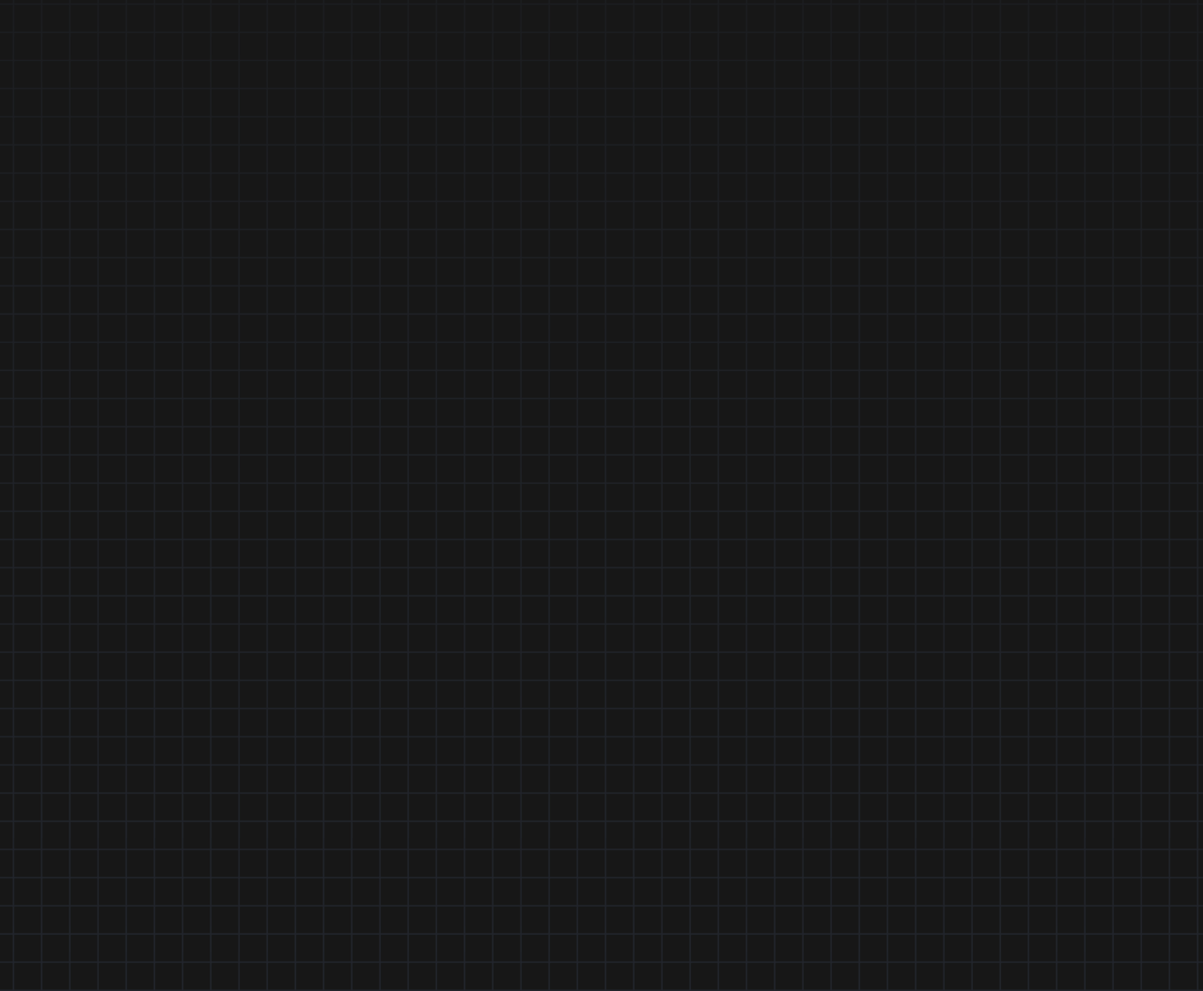
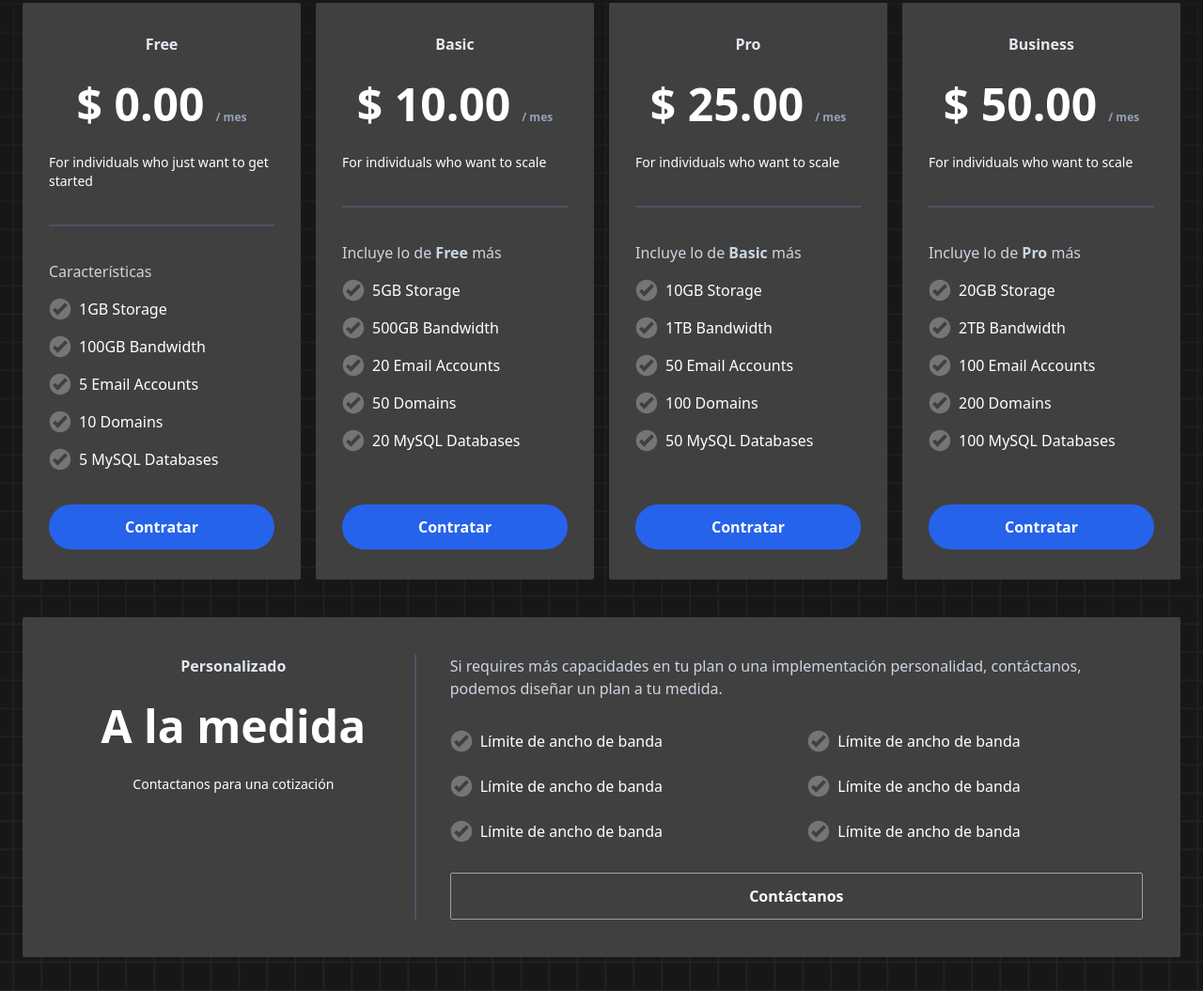
Before and after one commit to zeolimaldonado/landing-page, an Astro site: page / in a window 1280 px wide. Shown: the part 981-2036 px from the top of the page at 94% size. Built offline with nearby package versions, Linux system fonts and the light colour scheme; Astro itself is replaced by a stand-in of ours.

Commit message:
Pricing section

```diff
--- a/src/components/ButtonDemo.astro
+++ b/src/components/ButtonDemo.astro
@@ -3,5 +3,5 @@
 ---
 
 <button class="px-6 text-sky-600 text-sm font-semibold bg-slate-200 rounded-full h-11 hover:bg-slate-300">
-  Solicita tu demo
+  	Solicita tu demo
 </button>
--- a/src/components/Footer.astro
+++ b/src/components/Footer.astro
@@ -3,19 +3,21 @@ import Social from "./footer/Social.astro";
 import SuscriptionForm from "./react/SuscriptionForm";
 ---
 
-<footer class="w-full min-h-28">
-	<div class="container mx-auto space-y-6">
-		<section class="border-y-2 border-y-slate-700 w-full flex justify-between gap-6 items-center py-12">
+<footer class="w-full min-h-28 space-y-6">
+	<section class="border-y-2 border-y-slate-700 w-full py-12">
+		<div class="container mx-auto flex justify-between gap-6 items-center px-6">
 			<article class="flex-[3_3_0%]"></article>
-			<SuscriptionForm />
-		</section>
-		<section class="flex justify-between items-center py-6">
+			<SuscriptionForm client:load />
+		</div>
+	</section>
+	<section>
+		<div class="container mx-auto flex justify-between items-center py-6 px-6">
 			<div class="flex-1 flex justify-start items-center gap-10 whitespace-nowrap text-sm font-bold">
-				<span class="text-slate-400">Política de privacidad</span>
+				<a href="#" class="text-slate-400">Política de privacidad</a>
 				<span class="text-slate-400">Términos de servicio</span>
 				<span class="text-slate-500">© 2022 CTAPP</span>
 			</div>
 			<Social />
-		</section>
-	</div>
-</footer>./react/SuscriptionForm
+		</div>
+	</section>
+</footer>
--- a/src/components/Header.astro
+++ b/src/components/Header.astro
@@ -6,7 +6,7 @@ import { navigation } from "../constants";
 ---
 
 <section class='w-screen h-16 py-2 bg-neutral-900 bg-opacity-30 fixed top-0 z-50'>
-	<nav class="h-full container mx-auto flex justify-between gap-2 items-center">
+	<nav class="h-full container mx-auto flex justify-between gap-2 items-center px-6">
 		<div class="flex-1">
 			<h4 class="text-white">
 				CTAPP
--- a/src/components/Hero.astro
+++ b/src/components/Hero.astro
@@ -3,8 +3,8 @@ import ButtonDemo from "./ButtonDemo.astro"
 ---
 
 <section id="home" class="w-full h-screen p-4 pt-20 relative">
-  <div class="hero" />
-  <div class="container mx-auto h-full flex flex-col justify-center items-center gap-10">
+	<div class="hero h-0" />
+	<div class="container mx-auto h-full flex flex-col justify-center items-center gap-10 px-6">
 		<section class="flex flex-col justify-center items-center gap-2">
 			<h1 class="font-semibold text-5xl/[1.1] max-w-[56rem] text-center text-pretty px-4 mb-4">
 				La aplicación para el control y administración de los activos de la empresa
@@ -33,11 +33,11 @@ import ButtonDemo from "./ButtonDemo.astro"
         z-index: -1;
         content: "";
         top: 0%;
-        bottom: 0%;
+        bottom: 10%;
         width: 100%;
         left: 0%;
-        background: linear-gradient(85deg, #4a89e9 5%, #2700ff 100%);
-        -webkit-mask-image: radial-gradient(rgba(0, 0, 0, .45), transparent 80%);
-        mask-image: radial-gradient(rgba(0, 0, 0, .45), transparent 80%);
+        background: linear-gradient(85deg, #4a89e9 0%, #2700ff 100%);
+        -webkit-mask-image: radial-gradient(rgba(0, 0, 0, .45), transparent 70%);
+        mask-image: radial-gradient(rgba(0, 0, 0, .45), transparent 70%);
     }
 </style>
--- /dev/null
+++ b/src/components/Pricing.astro
@@ -0,0 +1,64 @@
+---
+import { PRICING_PLANS } from "../constants";
+import Card from "./pricing/Card.astro";
+---
+
+<section id="pricing" class="container mx-auto min-h-screen py-10 pt-24 px-6 space-y-10 flex flex-col">
+    <h1 class="text-5xl text-center font-semibold text-slate-300">Precios</h1>
+    <div class="w-full flex-1 flex justify-center items-stretch gap-4">
+        {
+            PRICING_PLANS.map((plan, index) => (
+                <Card {...plan} previous={plan.previous ? PRICING_PLANS[index - 1].title : null} />
+            ))
+        }
+    </div>
+    <article class="w-full px-10 py-10 rounded-sm bg-neutral-700 flex gap-3 items-stretch">
+        <header class="space-y-5 flex-1 border-r-2 border-r-gray-600 pr-2 mr-6">
+            <h4 class="text-center font-bold text-slate-200">
+                Personalizado
+            </h4>
+            <div class="flex gap-3 justify-center items-baseline py-2">
+                <h1 class="text-5xl font-extrabold">
+                    A la medida
+                </h1>
+            </div>
+            <p class="text-sm font-light mx-auto text-center">
+                Contactanos para una cotización
+            </p>
+        </header>
+        <div class="flex-[2_2_0%] flex flex-col gap-8">
+            <p class="font-medium text-slate-300">
+                Si requires más capacidades en tu plan o una implementación personalidad, contáctanos, podemos diseñar un plan a tu medida.
+            </p>
+            <div class="grid grid-cols-2 gap-6">
+                <div class="flex justify-start items-center gap-2">
+                    <img width="24" height="24" src="/images/checkmark.svg" alt="">
+                    <span class="font-medium">Límite de ancho de banda</span>
+                </div>
+                <div class="flex justify-start items-center gap-2">
+                    <img width="24" height="24" src="/images/checkmark.svg" alt="">
+                    <span class="font-medium">Límite de ancho de banda</span>
+                </div>
+                <div class="flex justify-start items-center gap-2">
+                    <img width="24" height="24" src="/images/checkmark.svg" alt="">
+                    <span class="font-medium">Límite de ancho de banda</span>
+                </div>
+                <div class="flex justify-start items-center gap-2">
+                    <img width="24" height="24" src="/images/checkmark.svg" alt="">
+                    <span class="font-medium">Límite de ancho de banda</span>
+                </div>
+                <div class="flex justify-start items-center gap-2">
+                    <img width="24" height="24" src="/images/checkmark.svg" alt="">
+                    <span class="font-medium">Límite de ancho de banda</span>
+                </div>
+                <div class="flex justify-start items-center gap-2">
+                    <img width="24" height="24" src="/images/checkmark.svg" alt="">
+                    <span class="font-medium">Límite de ancho de banda</span>
+                </div>
+            </div>
+            <button class="w-full py-3 text-white font-semibold border border-slate-400 rounded-sm self-end">
+                Contáctanos
+            </button>
+        </div>
+    </article>
+</section>
--- /dev/null
+++ b/src/components/pricing/Card.astro
@@ -0,0 +1,42 @@
+---
+const { title, features, description, price, previous } = Astro.props
+---
+<article class="w-1/4 px-7 py-8 rounded-sm bg-neutral-700 flex flex-col gap-5">
+    <header class="space-y-5">
+        <h4 class="text-center font-bold text-slate-200">
+            {title}
+        </h4>
+        <div class="flex gap-3 justify-center items-baseline py-2">
+            <h1 class="text-5xl font-extrabold">
+                {`$ ${price}`}
+            </h1>
+            <span class="text-xs text-slate-400 font-extrabold align-sub">/ mes</span>
+        </div>
+        <p class="text-sm font-light mx-auto">
+            {description}
+        </p>
+    </header>
+    <hr class="border-gray-600 border-b my-4" />
+    <div class="flex-1">
+        {
+            previous ?
+            <p class="font-medium text-slate-300">
+                Incluye lo de <span class="font-bold">{previous}</span> más
+            </p> :
+            <h6 class="text-slate-300 font-medium">Características</h6>
+        }
+        <div class="flex flex-col gap-4 py-4">
+            {
+                features.map((feature: string) => (
+                    <div class="flex justify-start items-center gap-2">
+                        <img width="24" height="24" src="/images/checkmark.svg" alt="">
+                        <span class="font-medium">{feature}</span>
+                    </div>
+                ))
+            }
+        </div>
+    </div>
+    <button class="w-full py-3 text-white font-semibold bg-blue-600 rounded-full self-end">
+        Contratar
+    </button>
+</article>
--- a/src/components/react/SuscriptionForm.jsx
+++ b/src/components/react/SuscriptionForm.jsx
@@ -1,15 +1,19 @@
 
 export default function SuscriptionForm () {
 
+	const handleSubmit = (e) => {
+		e.preventDefault()
+	}
+
     return (
 		<article className='flex-1 px-4 space-y-4'>
-			<h1 class="text-3xl font-bold text-slate-300">Mantente informado</h1>
-			<p class="font-semibold text-sm text-slate-400 text-pretty mb-3">
-				Recibe nuestras actualizaciones en tiempo real a tu correo electrónico.
+			<h1 className="text-3xl font-bold text-slate-300">Mantente informado</h1>
+			<p className="font-semibold text-sm text-slate-400 text-pretty mb-3">
+				Recibe nuestras novedades, promociones y artículos directamente a tu correo electrónico.
 			</p>
-			<form class="space-y-4">
-				<input type="text" class="w-full bg-neutral-600 outline-neutral-700 text-slate-400 text-sm px-3 py-2" placeholder="Correo electrónico" />
-				<button class="w-full rounded-full bg-blue-600 py-2 hover:bg-blue-700">Suscribirme</button>
+			<form onSubmit={handleSubmit} className="space-y-4">
+				<input type="text" className="w-full bg-neutral-600 outline-neutral-700 text-slate-400 text-sm px-3 py-2" placeholder="Correo electrónico" />
+				<button type='submit' className="w-full rounded-full bg-blue-600 py-2 hover:bg-blue-700">Suscribirme</button>
 			</form>
 		</article>
     )
--- a/src/constants/index.js
+++ b/src/constants/index.js
@@ -21,3 +21,58 @@
         href: '#contact'
     }
 ]
+
+export const PRICING_PLANS = [
+    {
+        title: 'Free',
+        price: '0.00',
+        description: 'For individuals who just want to get started',
+        previous: false,
+        features: [
+            '1GB Storage',
+            '100GB Bandwidth',
+            '5 Email Accounts',
+            '10 Domains',
+            '5 MySQL Databases'
+        ]
+    },
+    {
+        title: 'Basic',
+        price: '10.00',
+        description: 'For individuals who want to scale',
+        previous: true,
+        features: [
+            '5GB Storage',
+            '500GB Bandwidth',
+            '20 Email Accounts',
+            '50 Domains',
+            '20 MySQL Databases'
+        ]
+    },
+    {
+        title: 'Pro',
+        price: '25.00',
+        description: 'For individuals who want to scale',
+        previous: true,
+        features: [
+            '10GB Storage',
+            '1TB Bandwidth',
+            '50 Email Accounts',
+            '100 Domains',
+            '50 MySQL Databases'
+        ]
+    },
+    {
+        title: 'Business',
+        price: '50.00',
+        description: 'For individuals who want to scale',
+        previous: true,
+        features: [
+            '20GB Storage',
+            '2TB Bandwidth',
+            '100 Email Accounts',
+            '200 Domains',
+            '100 MySQL Databases'
+        ]
+    }
+]
--- a/src/layouts/Layout.astro
+++ b/src/layouts/Layout.astro
@@ -19,7 +19,7 @@ const { title } = Astro.props;
 		<meta name="generator" content={Astro.generator} />
 		<title>{title}</title>
 	</head>
-	<body class="w-screen overflow-x-hidden bg-neutral-900 text-white">
+	<body class="w-screen overflow-x-hidden bg-neutral-900 text-white no-scroll">
 		<Header />
 		<slot />
 		<Footer />
@@ -35,4 +35,7 @@ const { title } = Astro.props;
 			scroll-behavior: auto;
 		}
 	}
+	.no-scroll::-webkit-scrollbar {
+		display: none;
+	}
 </style>
--- a/src/pages/index.astro
+++ b/src/pages/index.astro
@@ -1,6 +1,7 @@
 ---
 import Layout from '../layouts/Layout.astro';
 import Hero from '../components/Hero.astro';
+import Pricing from '../components/Pricing.astro';
 ---
 
 <Layout title="CTAPP">
@@ -8,7 +9,7 @@ import Hero from '../components/Hero.astro';
 		<Hero />
 		<section class="w-full relative">
 			<div class="bg-body-pattern bg-repeat absolute inset-0 top-0 left-0 right-0" />
-			<section class="h-screen w-full"></section>
+			<Pricing />
 			<section class="h-screen w-full"></section>
 			<section class="h-screen w-full"></section>
 		</section>
```
Also changed, not shown: src/components/NavigationItem.astro (+4 -4 lines), public/images/checkmark.png (added), public/images/checkmark.svg (added). Lines whose indentation alone changed are shown as unchanged.
